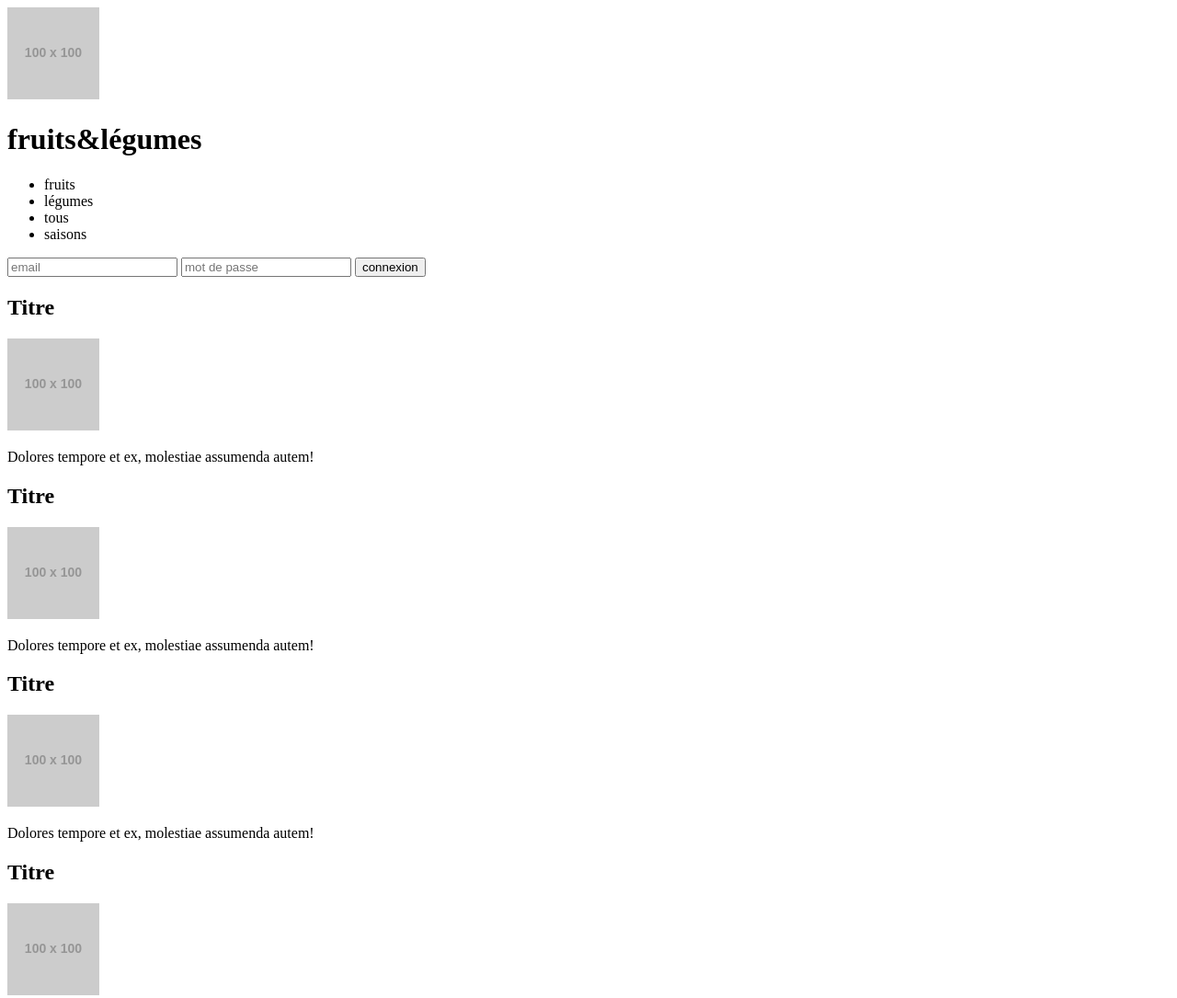
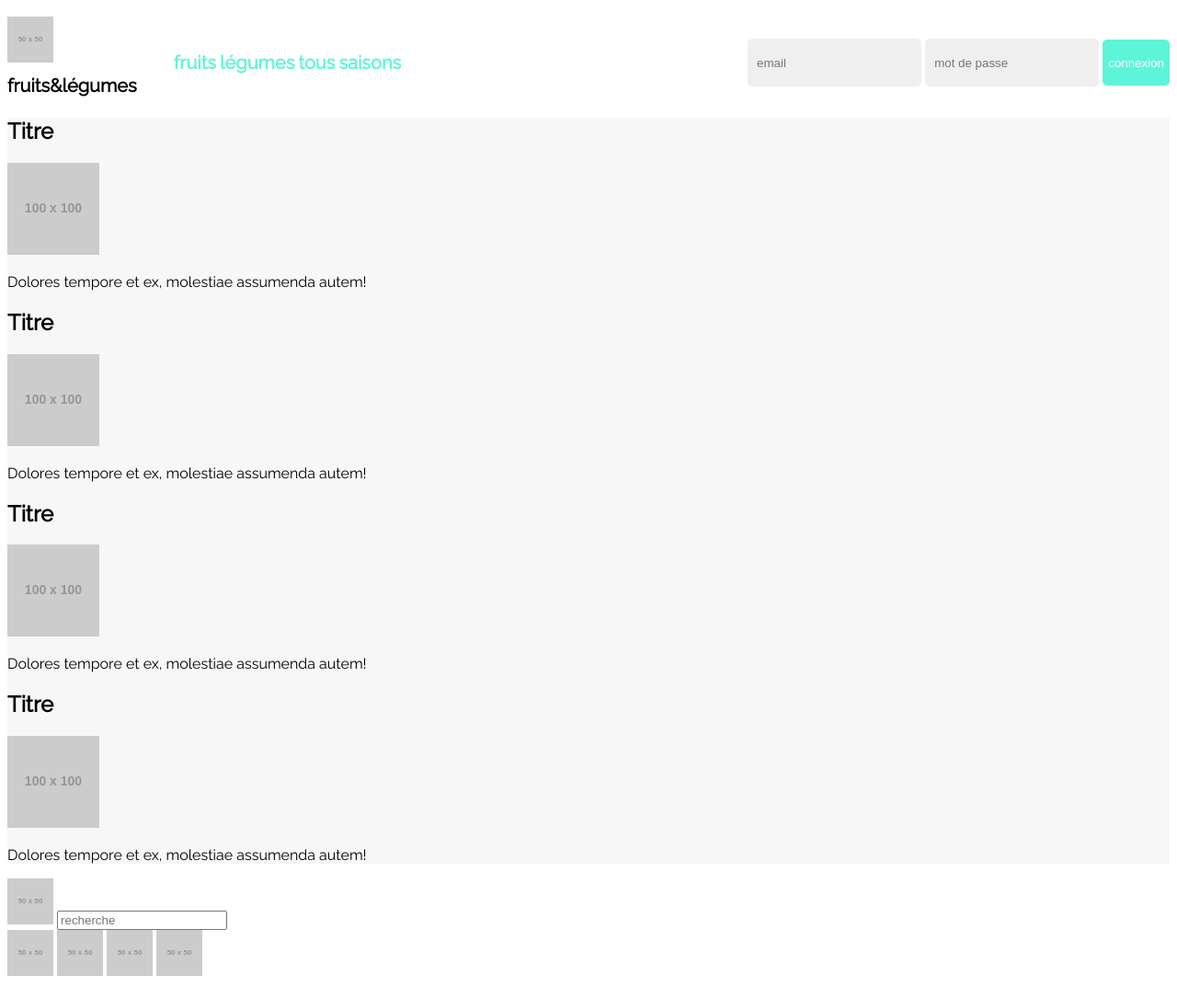
Before and after one commit to yipyop/tp_1, a plain HTML site: page index.html in a window 1280 px wide. Shown: the top 1085 px of the page at 92% size. Drawn offline with Linux system fonts and the light colour scheme; placeholder pictures from the web are drawn by us.

Commit message:
css du header

```diff
--- a/css/style.css
+++ b/css/style.css
@@ -0,0 +1,65 @@
+body{
+  font-family: Raleway;
+}
+
+header{
+  display: flex;
+  justify-content: space-between;
+  align-items: center;
+  padding-top: 20px;
+  height: 80px;
+}
+
+h1{
+  font-size: 20px;
+}
+
+header *{
+  display: inline-block;
+}
+
+header :nth-child(2){
+  flex: 1;
+}
+
+header .logo *{
+  display: block;
+}
+
+nav{
+  flex:1;
+  display: flex;
+}
+
+
+
+nav a{
+  font-size: 20px;
+  font-weight: bold;
+  color: #5EF4DA;
+}
+
+nav a: hover{
+  color: red;
+}
+
+.admin input{
+  background-color: #efefef;
+  border: 0;
+  border-radius: 5px;
+  padding-left: 10px;
+  height: 50px;
+  color: #6c6c6c;
+}
+
+.admin button{
+  background-color: #5EF4DA;
+  border: 0;
+  border-radius: 5px;
+  height: 50px;
+  color: white;
+}
+
+section{
+  background-color: #f7f7f7;
+}
--- a/index.html
+++ b/index.html
@@ -5,21 +5,23 @@
   <meta name="viewport" content="width=device-width, initial-scale=1.0">
   <meta http-equiv="X-UA-Compatible" content="ie=edge">
   <title>Accueil</title>
+  <link href="https://fonts.googleapis.com/css?family=Playfair+Display|Raleway" rel="stylesheet">
+  <link rel="stylesheet" href="css/style.css">
 </head>
 
 <body>
 
   <header>
     <div class="logo">
-      <img src="http://via.placeholder.com/100x100" alt="logo">
+      <img src="http://via.placeholder.com/50x50" alt="logo">
       <h1>fruits&légumes</h1>
     </div>
     <nav>
       <ul>
-        <li>fruits</li>
-        <li>légumes</li>
-        <li>tous</li>
-        <li>saisons</li>
+        <a href="fruits.html"><li>fruits</li></a>
+        <a href="légumes.html"><li>légumes</li></a>
+        <a href="tous.html"><li>tous</li></a>
+        <a href="saisons.html"><li>saisons</li></a>
       </ul>
     </nav>
     <div class="admin">
```
